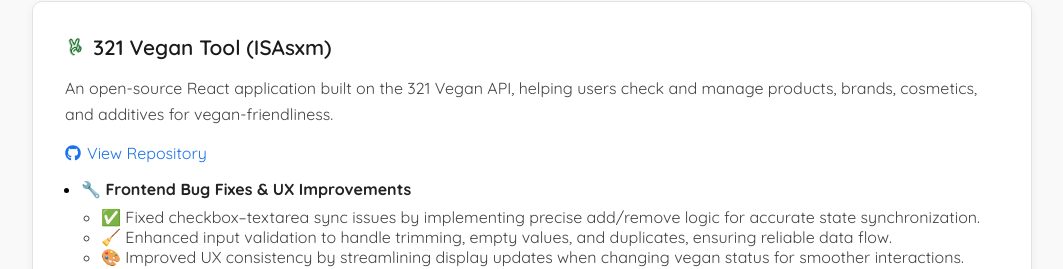
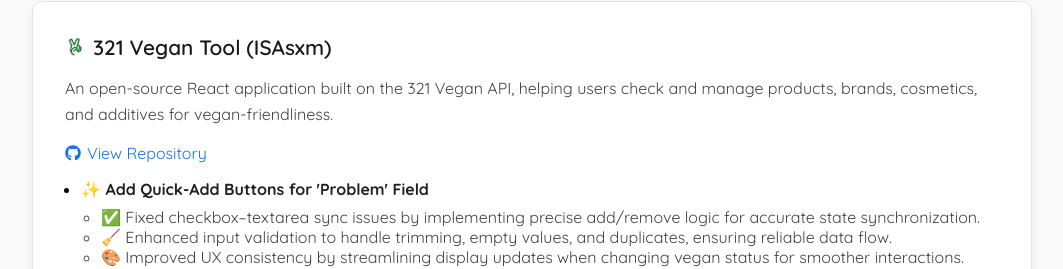
Before and after one commit to Mohansai-M/myPortfolio, a Next.js app: page / in a window 1280 px wide. Shown: the part 3572-3841 px from the top of the page, without its empty margins (108-1171 px from the left). Built offline with nearby package versions, Linux system fonts and the light colour scheme.

Commit message:
updated title for contribution

```diff
--- a/src/app/components/OpensourcesSection.jsx
+++ b/src/app/components/OpensourcesSection.jsx
@@ -59,7 +59,7 @@ const contributions = [
       "An open-source React application built on the 321 Vegan API, helping users check and manage products, brands, cosmetics, and additives for vegan-friendliness.",
     contributions: [
       {
-        title: "🔧 Frontend Bug Fixes & UX Improvements",
+        title: "✨ Add Quick-Add Buttons for 'Problem' Field",
         details: [
           "✅ Fixed checkbox–textarea sync issues by implementing precise add/remove logic for accurate state synchronization.",
           "🧹 Enhanced input validation to handle trimming, empty values, and duplicates, ensuring reliable data flow.",
```
